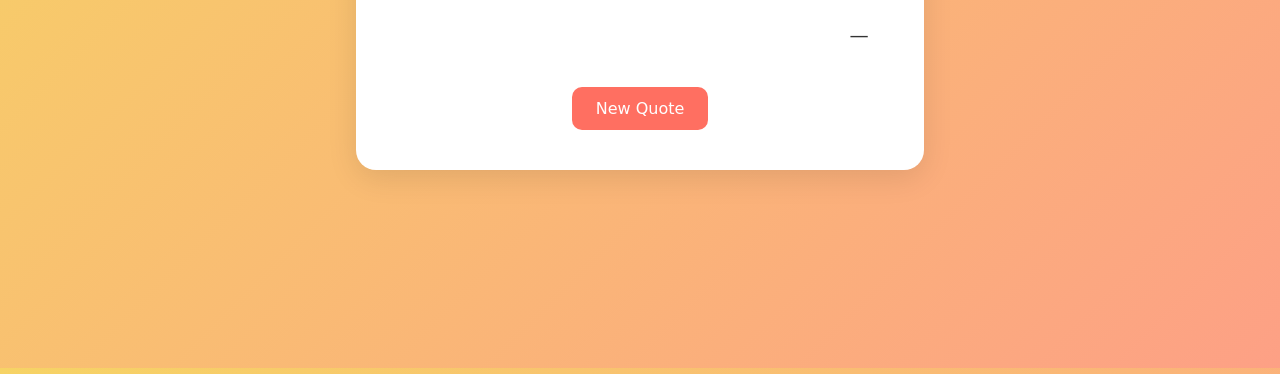
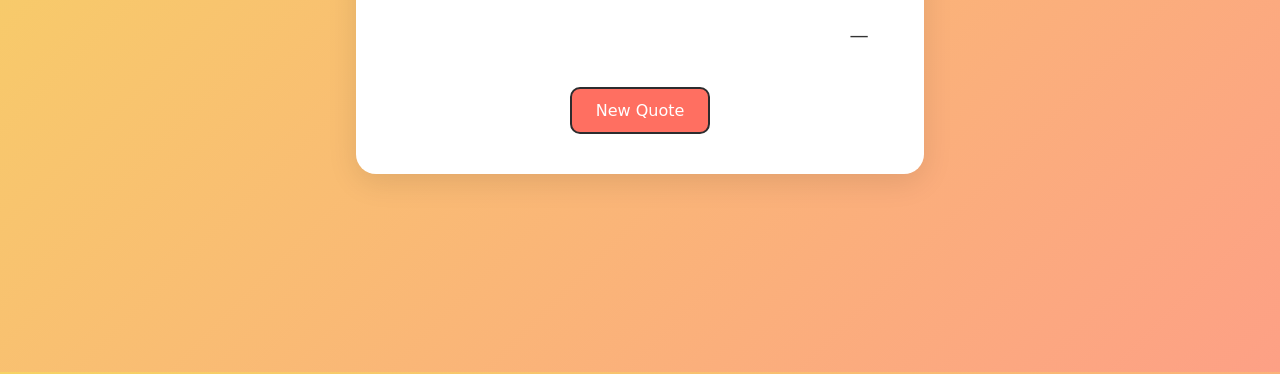
Before and after one commit to Pragnya-2411/quote-generator, a Flask app: page / in a window 1280 px wide. Shown: the part 349-723 px from the top of the page. Run offline with Flask 3, Linux system fonts and the light colour scheme; data that the repository does not hold is empty; some web fonts are replaced.

Commit message:
Added border to button.

```diff
--- a/static/style.css
+++ b/static/style.css
@@ -49,6 +49,8 @@
     font-family: "Charm", cursive;
     font-weight: 400;
     font-style: normal;
+    /* border-width: 5px; */
+    border:2px solid#2c2c2e;
 }
 
 .button:hover {
```
